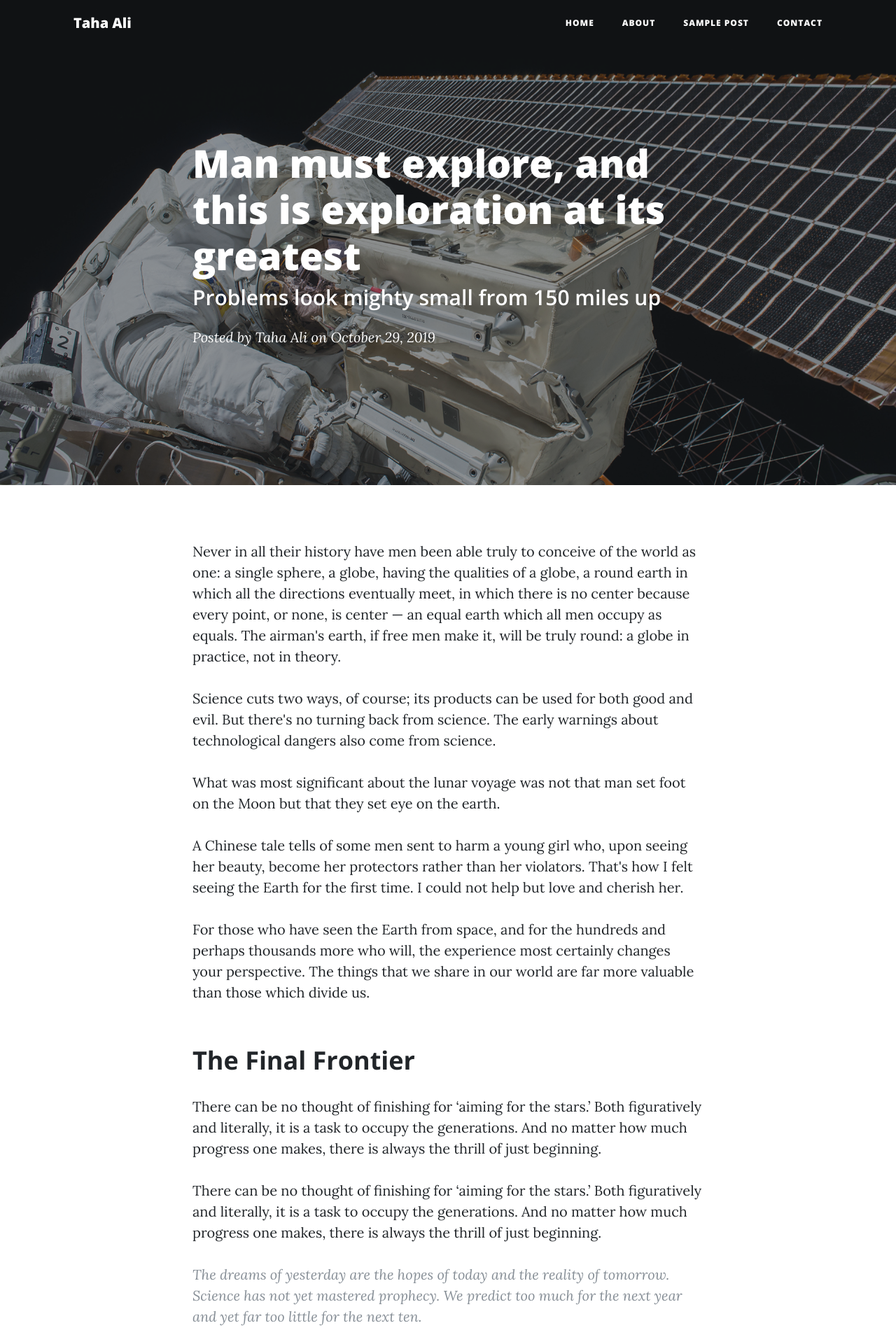
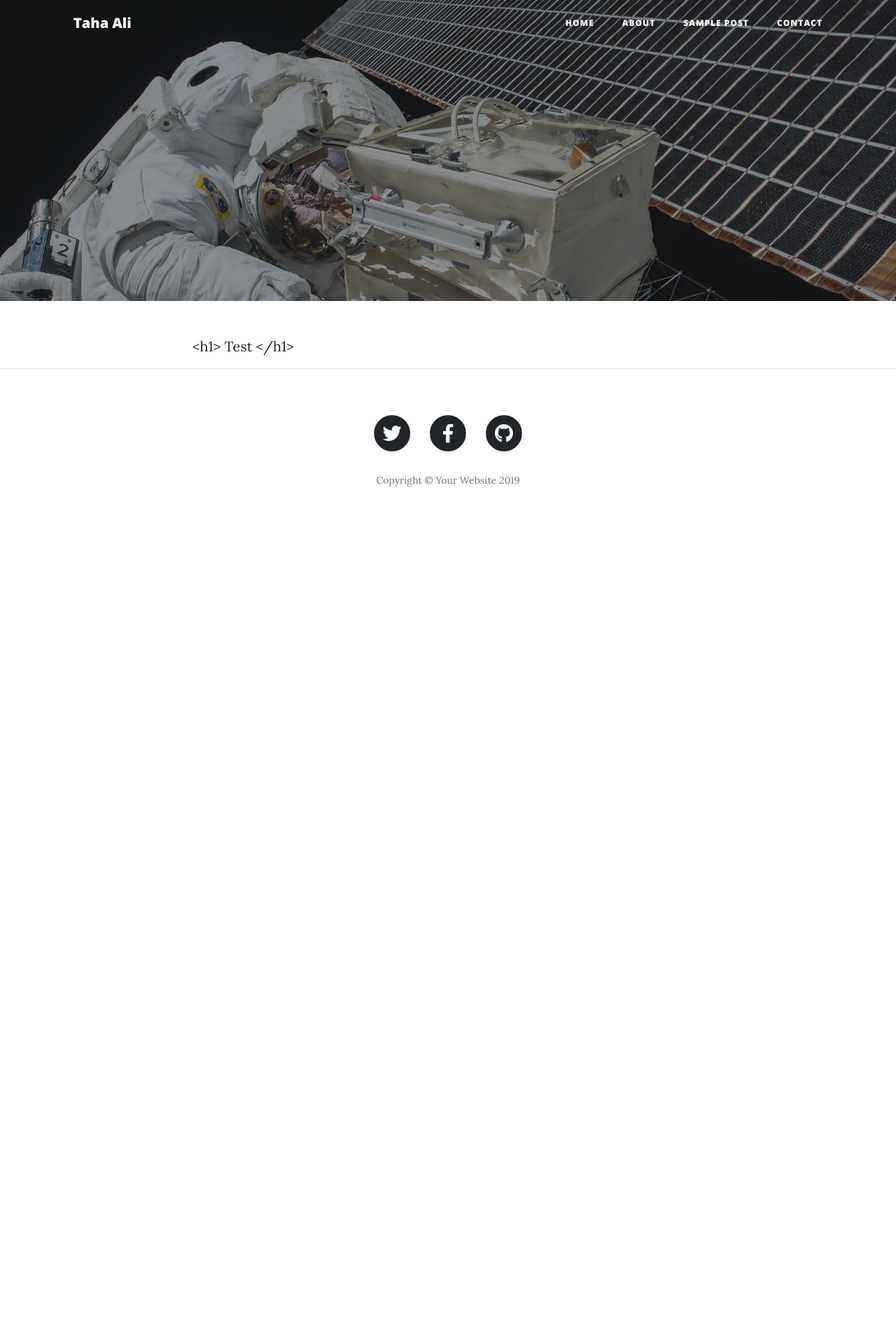
Before and after one commit to m-tahaali/Flask-Project, a Flask app: page /post in a window 1280 px wide. Shown: the top 1920 px of the page at 70% size. After the commit the page ends 695 px from the top, so only its background shows below. Run offline with Flask 2, Linux system fonts and the light colour scheme; some libraries are stand-ins or nearby versions.

Commit message:
Added Variables to Post.html

```diff
--- a/main.py
+++ b/main.py
@@ -21,7 +21,8 @@ def contact():
 
 @app.route("/post")
 def post():
-    return render_template("post.html")
+    post = {'title': '', 'author': '', 'date' : '', 'heading' : '', 'subheading' : '', 'content' : '<h1> Test </h1>'}
+    return render_template("post.html", post=post)
 
 
-app.run(debug=True,port=80,host="0.0.0.0")
+app.run(debug=True, port=80, host="0.0.0.0")
--- a/templates/post.html
+++ b/templates/post.html
@@ -8,7 +8,7 @@
   <meta name="description" content="">
   <meta name="author" content="">
 
-  <title>Flask Blog Project</title>
+  <title>Flask Blog Project | {{ post.title }}</title>
 
   <!-- Bootstrap core CSS -->
   <link href="{{url_for('static', filename='vendor/bootstrap/css/bootstrap.min.css')}}" rel="stylesheet">
@@ -59,11 +59,13 @@
       <div class="row">
         <div class="col-lg-8 col-md-10 mx-auto">
           <div class="post-heading">
-            <h1>Man must explore, and this is exploration at its greatest</h1>
-            <h2 class="subheading">Problems look mighty small from 150 miles up</h2>
+            <h1>{{ post.heading }}</h1>
+            <h2 class="subheading">{{ post.subheading }}</h2>
+            {% if post.date %}
             <span class="meta">Posted by
-              <a href="#">Taha Ali</a>
-              on October 29, 2019</span>
+              <a href="#">{{ post.author }}</a>
+              on {{ post.date }}</span>
+            {% endif %}
           </div>
         </div>
       </div>
@@ -71,50 +73,17 @@
   </header>
 
   <!-- Post Content -->
+  {% if post.content %}
   <article>
     <div class="container">
       <div class="row">
         <div class="col-lg-8 col-md-10 mx-auto">
-          <p>Never in all their history have men been able truly to conceive of the world as one: a single sphere, a globe, having the qualities of a globe, a round earth in which all the directions eventually meet, in which there is no center because every point, or none, is center — an equal earth which all men occupy as equals. The airman's earth, if free men make it, will be truly round: a globe in practice, not in theory.</p>
-
-          <p>Science cuts two ways, of course; its products can be used for both good and evil. But there's no turning back from science. The early warnings about technological dangers also come from science.</p>
-
-          <p>What was most significant about the lunar voyage was not that man set foot on the Moon but that they set eye on the earth.</p>
-
-          <p>A Chinese tale tells of some men sent to harm a young girl who, upon seeing her beauty, become her protectors rather than her violators. That's how I felt seeing the Earth for the first time. I could not help but love and cherish her.</p>
-
-          <p>For those who have seen the Earth from space, and for the hundreds and perhaps thousands more who will, the experience most certainly changes your perspective. The things that we share in our world are far more valuable than those which divide us.</p>
-
-          <h2 class="section-heading">The Final Frontier</h2>
-
-          <p>There can be no thought of finishing for ‘aiming for the stars.’ Both figuratively and literally, it is a task to occupy the generations. And no matter how much progress one makes, there is always the thrill of just beginning.</p>
-
-          <p>There can be no thought of finishing for ‘aiming for the stars.’ Both figuratively and literally, it is a task to occupy the generations. And no matter how much progress one makes, there is always the thrill of just beginning.</p>
-
-          <blockquote class="blockquote">The dreams of yesterday are the hopes of today and the reality of tomorrow. Science has not yet mastered prophecy. We predict too much for the next year and yet far too little for the next ten.</blockquote>
-
-          <p>Spaceflights cannot be stopped. This is not the work of any one man or even a group of men. It is a historical process which mankind is carrying out in accordance with the natural laws of human development.</p>
-
-          <h2 class="section-heading">Reaching for the Stars</h2>
-
-          <p>As we got further and further away, it [the Earth] diminished in size. Finally it shrank to the size of a marble, the most beautiful you can imagine. That beautiful, warm, living object looked so fragile, so delicate, that if you touched it with a finger it would crumble and fall apart. Seeing this has to change a man.</p>
-
-          <a href="#">
-            <img class="img-fluid" src="{{url_for('static', filename='img/post-sample-image.jpg')}}" alt="">
-          </a>
-          <span class="caption text-muted">To go places and do things that have never been done before – that’s what living is all about.</span>
-
-          <p>Space, the final frontier. These are the voyages of the Starship Enterprise. Its five-year mission: to explore strange new worlds, to seek out new life and new civilizations, to boldly go where no man has gone before.</p>
-
-          <p>As I stand out here in the wonders of the unknown at Hadley, I sort of realize there’s a fundamental truth to our nature, Man must explore, and this is exploration at its greatest.</p>
-
-          <p>Placeholder text by
-            <a href="http://spaceipsum.com/">Space Ipsum</a>. Photographs by
-            <a href="https://www.flickr.com/photos/nasacommons/">NASA on The Commons</a>.</p>
+          {{ post.content }}
         </div>
       </div>
     </div>
   </article>
+  {% endif %}
 
   <hr>
 
```
